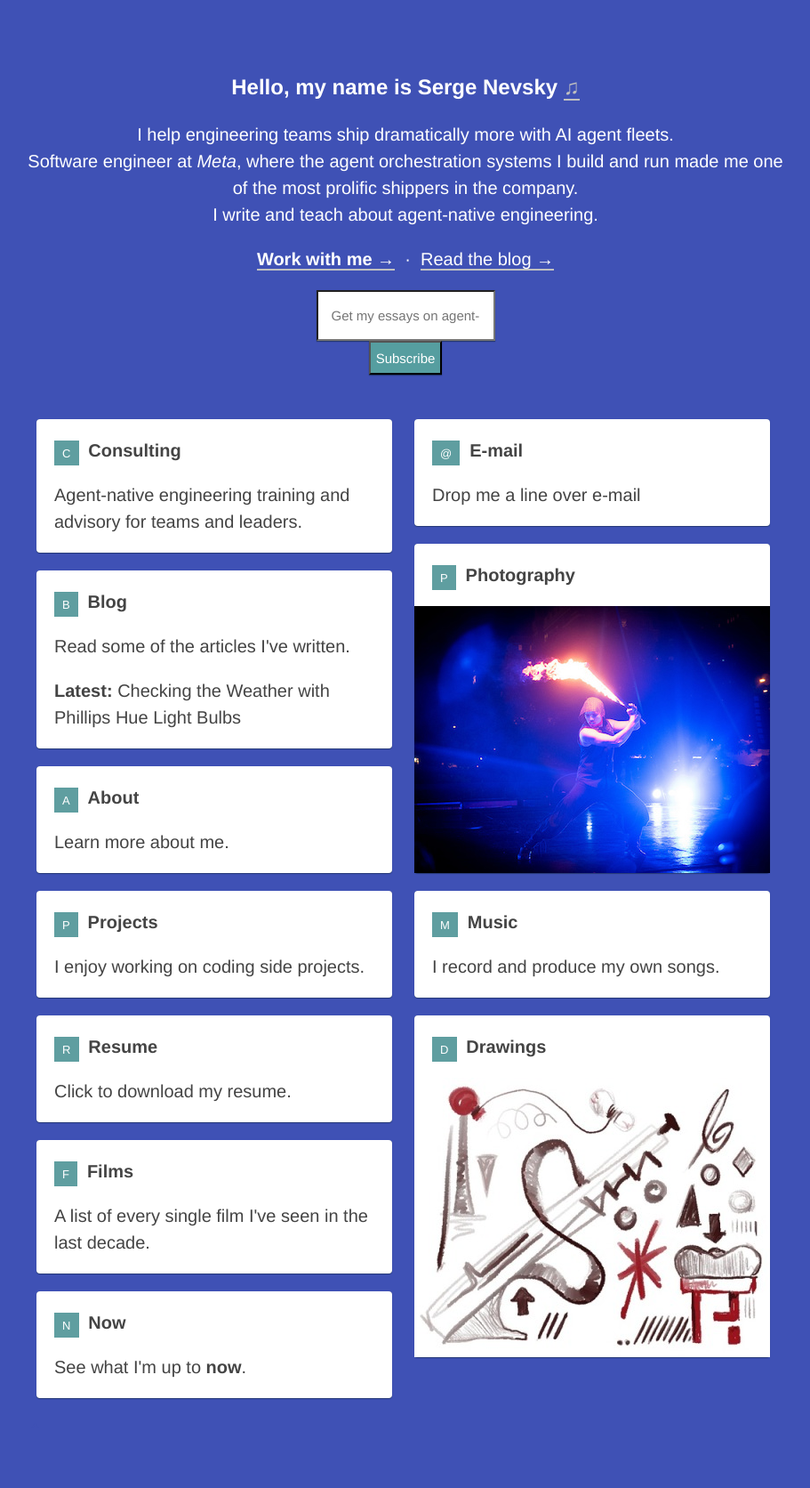
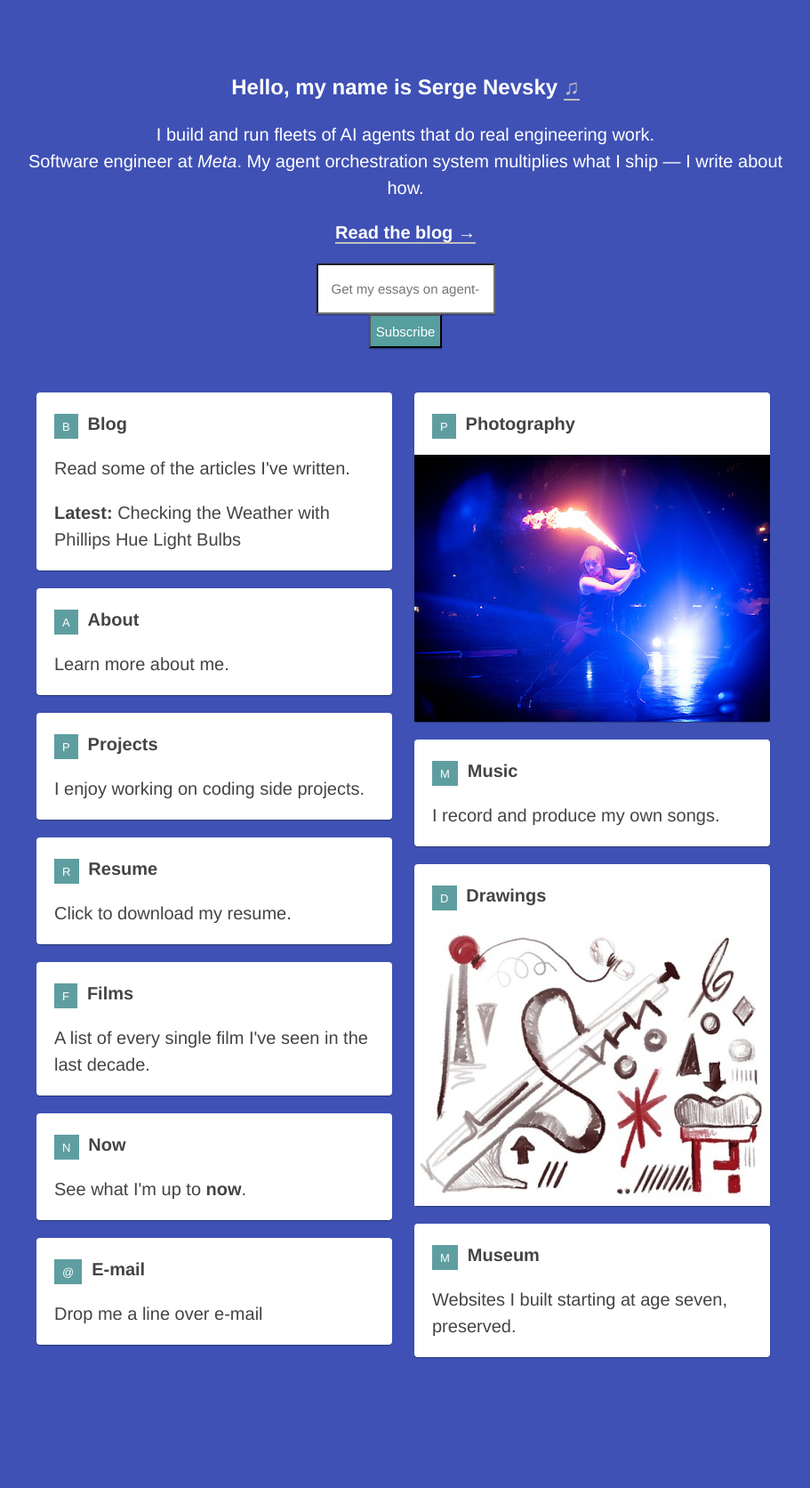
Before and after one commit to Dejital/dejital.github.com, a Jekyll site: the page built from index.html, in a window 1280 px wide. Shown: the whole page at 89% size, without its empty margins (184-1095 px from the left). Built offline with Jekyll 4.4.1, drawn with Linux system fonts in a browser that asks for light colours; comment, search, counter and statistics services are not loaded; after the commit the page ends 1626 px from its top, so only the background shows below that.

Commit message:
Stealth pass: remove consulting surfaces, soften ranking claims
Per audit: no consulting CTA/card/link, consulting.md published:false,
TODO(COI) HTML comments converted to Liquid comments (stripped at build),
company-ranking claims softened to self-verifiable phrasing, museum card
surfaced (was orphaned).

Co-Authored-By: Claude Fable 5 <noreply@anthropic.com>

```diff
--- a/index.html
+++ b/index.html
@@ -29,20 +29,18 @@ layout: main
   <strong>
     Hello, my name is Serge Nevsky <a href="#" onclick="document.getElementById('pronounce').play()">&#9835;</a>
   </strong>
-  <!-- TODO(COI): after Meta outside-work clearance, upgrade the credential line
-       with specific shipped-output stats. Keep program names out regardless. -->
+  {% comment %}
+    Stealth until Meta outside-work clearance: no consulting CTA, no internal
+    stats or company-ranking claims. Revisit the credential line after clearance.
+  {% endcomment %}
   <p>
-    I help engineering teams ship dramatically more with AI agent fleets.
+    I build and run fleets of AI agents that do real engineering work.
     <br />
-    Software engineer at <i>Meta</i>, where the agent orchestration systems
-    I build and run made me one of the most prolific shippers in the company.
-    <br />
-    I write and teach about agent-native engineering.
+    Software engineer at <i>Meta</i>. My agent orchestration system multiplies
+    what I ship &mdash; I write about how.
   </p>
   <p>
-    <a href="/consulting/" style="color: white; font-weight: bold;">Work with me &rarr;</a>
-    &nbsp;&middot;&nbsp;
-    <a href="/blog/" style="color: white;">Read the blog &rarr;</a>
+    <a href="/blog/" style="color: white; font-weight: bold;">Read the blog &rarr;</a>
   </p>
 
 <!-- Begin Mailchimp Signup Form -->
@@ -78,13 +76,6 @@ layout: main
 </div>
 
 <div class="card-layout">
-
-  <a href="/consulting/">
-    <div class="card">
-      <p><span>C</span> <strong>Consulting</strong></p>
-      <p>Agent-native engineering training and advisory for teams and leaders.</p>
-    </div>
-  </a>
 
   <a href="/blog/">
     <div class="card">
@@ -159,4 +150,11 @@ layout: main
     </div>
   </a>
 
+  <a href="/museum/">
+    <div class="card">
+      <p><span>M</span> <strong>Museum</strong></p>
+      <p>Websites I built starting at age seven, preserved.</p>
+    </div>
+  </a>
+
 </div>
--- a/now.html
+++ b/now.html
@@ -14,8 +14,6 @@ permalink: '/now/'
 <ul>
     <li>Working as a <a href="http://linkedin.snevsky.com">Software Engineer at Meta</a>,
         building and running AI agent fleets that do most of my heavy lifting.</li>
-    <li>Launching a <a href="/consulting/">consulting and training practice</a>
-        around agent-native engineering.</li>
     <li>Writing about agent orchestration on the <a href="/blog/">blog</a>.</li>
     <li>Practicing piano daily, working toward writing and recording
         <a href="/music/">original music</a>.</li>
```
Also changed, not shown: about.md (+9 -8 lines), consulting.md (+5 -2 lines).
